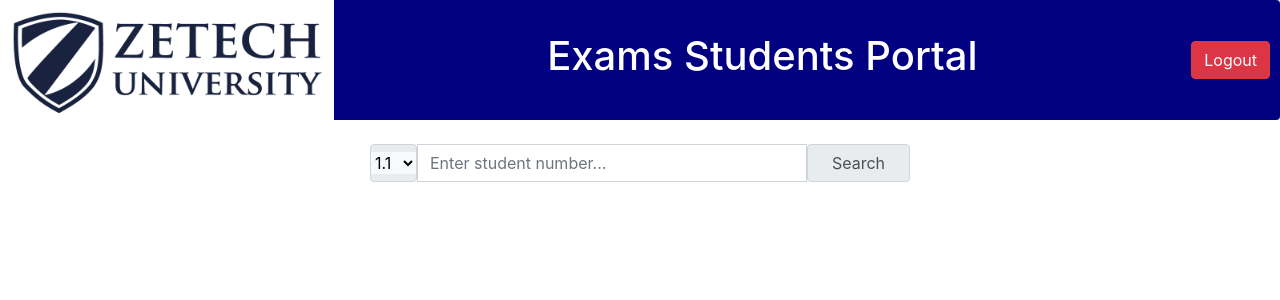
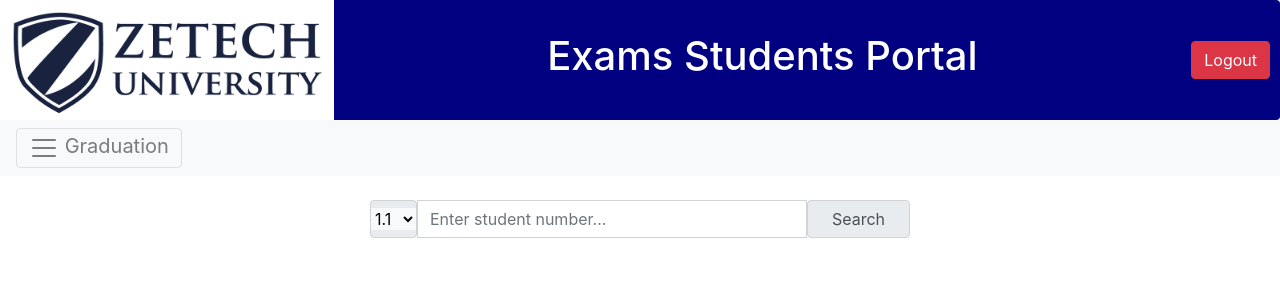
Before and after one commit to Sheerwill/UniInfoMgt, a Django app: page /student/ in a window 1280 px wide. Shown: the top 300 px of the page. Run offline with Django 4.2, Linux system fonts and the light colour scheme; the visitor is signed in with stand-in values (Sample User, id 1); some libraries are stand-ins or nearby versions.

Commit message:
graduation registration with home panel

```diff
--- a/myproject/myapp/forms.py
+++ b/myproject/myapp/forms.py
@@ -1,6 +1,7 @@
 from django import forms
 from django.contrib.auth.forms import UserCreationForm
 from django.contrib.auth.models import User
+from .models import StudentClassification
 
 class SignupForm(UserCreationForm):
     email = forms.EmailField()
@@ -8,3 +9,8 @@ class SignupForm(UserCreationForm):
     class Meta:
         model = User
         fields = ['username', 'email', 'password1', 'password2']
+
+class GraduationForm(forms.ModelForm):
+    class Meta:
+        model = StudentClassification
+        fields = ['faculty_id', 'course_id', 'program_id', 'batch_id', 'student_id']
--- a/myproject/myapp/models.py
+++ b/myproject/myapp/models.py
@@ -225,7 +225,7 @@ class StudentClassification(models.Model):
             elif 40 <= average_marks <= 49:
                 self.classification = 'Pass'
             else:
-                self.classification = ''
+                self.classification = 'Fail'
         elif program_type in ['certificate', 'diploma']:
             if average_marks >= 70:
                 self.classification = 'Distinction'
--- a/myproject/myapp/templates/partials/base.html
+++ b/myproject/myapp/templates/partials/base.html
@@ -3,6 +3,7 @@
 <head>
     <!-- Add the Bootstrap CSS link -->
     <link rel="stylesheet" href="https://maxcdn.bootstrapcdn.com/bootstrap/4.5.2/css/bootstrap.min.css">
+    <link rel="stylesheet" href="https://cdnjs.cloudflare.com/ajax/libs/font-awesome/6.0.0-beta3/css/all.min.css">
 
     {% load static%}
     <link rel="stylesheet" type="text/css" href="{% static 'style/base.css' %}">
@@ -29,6 +30,9 @@
 
     <!-- Add the Bootstrap JS and jQuery scripts at the end of your HTML body -->
     <script src="https://cdn.jsdelivr.net/npm/bootstrap@5.3.2/dist/js/bootstrap.bundle.min.js" integrity="sha384-C6RzsynM9kWDrMNeT87bh95OGNyZPhcTNXj1NW7RuBCsyN/o0jlpcV8Qyq46cDfL" crossorigin="anonymous"></script>
+    <script src="https://code.jquery.com/jquery-3.5.1.slim.min.js"></script>
+    <script src="https://cdn.jsdelivr.net/npm/@popperjs/core@2.9.3/dist/umd/popper.min.js"></script>
+    <script src="https://stackpath.bootstrapcdn.com/bootstrap/4.5.2/js/bootstrap.min.js"></script>
     <script>
     </script>
 </body>
--- a/myproject/myapp/templates/student_dashboard.html
+++ b/myproject/myapp/templates/student_dashboard.html
@@ -11,6 +11,25 @@
 {% endblock %}
 
 {% block content %}
+
+<aside>
+    <nav class="navbar navbar-light bg-light">
+        <button class="navbar-toggler" type="button" data-toggle="collapse"
+          data-target="#navbarToggleExternalContent" aria-controls="navbarToggleExternalContent"
+          aria-expanded="false" aria-label="Toggle navigation">
+          <span class="navbar-toggler-icon"></span> <!-- Bootstrap's hamburger icon -->
+          Graduation
+        </button>
+      </nav>
+      <div class="collapse" id="navbarToggleExternalContent">
+        <div class="bg-light shadow-3 p-4">
+            <button id = "view-graduation" class="btn btn-link btn-block border-bottom m-0">Register for Exams</button>
+            <button id = "register-graduation" class="btn btn-link btn-block border-bottom m-0">Register For Graduation</button>
+            <button id = "view-graduation" class="btn btn-link btn-block border-bottom m-0">View Graduation Status</button>
+        </div>
+      </div>
+</aside>
+
 <div class="container mt-4">
     <div class="row justify-content-center">
         <div class="col-md-6">
@@ -132,6 +151,11 @@
         if (parts.length === 2) return parts.pop().split(';').shift();
     }
 
+    document.getElementById("register-graduation").addEventListener("click", function() {
+        // Redirect to the new page
+        window.location.href = "http://127.0.0.1:8000/register-graduation/";
+    });
+
 </script>
 
 {% endblock %}
--- a/myproject/myapp/urls.py
+++ b/myproject/myapp/urls.py
@@ -1,6 +1,6 @@
 from django.urls import path
 from .views import (CustomLoginView, staff_dashboard_view, student_dashboard_view, signup,
-                    search_exams, search_examinations, custom_logout, PostPercentagesView)
+                    search_exams, search_examinations, custom_logout, PostPercentagesView, register_for_graduation)
 
 
 urlpatterns = [
@@ -12,4 +12,5 @@ urlpatterns = [
     path('logout/', custom_logout, name='logout'),
     path('post_percentages/', PostPercentagesView.as_view(), name='post_percentages'),
     path('search-exams/', search_exams, name='search_exams'), #For students
+    path('register-graduation/', register_for_graduation, name='register-graduation'),
 ]
--- a/myproject/myapp/views.py
+++ b/myproject/myapp/views.py
@@ -1,7 +1,7 @@
 from django.contrib.auth.views import LoginView
 from django.shortcuts import redirect, render
 from django.contrib.auth import login, authenticate, logout
-from .forms import SignupForm
+from .forms import SignupForm, GraduationForm
 from django.contrib.auth.decorators import login_required, user_passes_test
 from django.views.generic import ListView, CreateView, UpdateView, DeleteView
 from .models import Exams
@@ -13,6 +13,8 @@ from django.views.decorators.csrf import csrf_exempt
 from django.utils.decorators import method_decorator
 import json
 from django.db.models import Q
+from django.contrib import messages
+
 
 class CustomLoginView(LoginView):
     def form_valid(self, form):
@@ -136,3 +138,14 @@ def search_exams(request):
             })
 
         return JsonResponse(search_results, safe=False)  # Return search results as JSON
+
+def register_for_graduation(request):
+    if request.method == 'POST':
+        form = GraduationForm(request.POST)
+        if form.is_valid():
+            form.save()  # Save the form data to the database
+            return JsonResponse({'success': True})
+    else:
+        form = GraduationForm()
+
+    return render(request, 'register_graduation.html', {'form': form})
```
Also changed, not shown: myproject/myapp/templates/register_graduation.html (added, +71 -0 lines).
